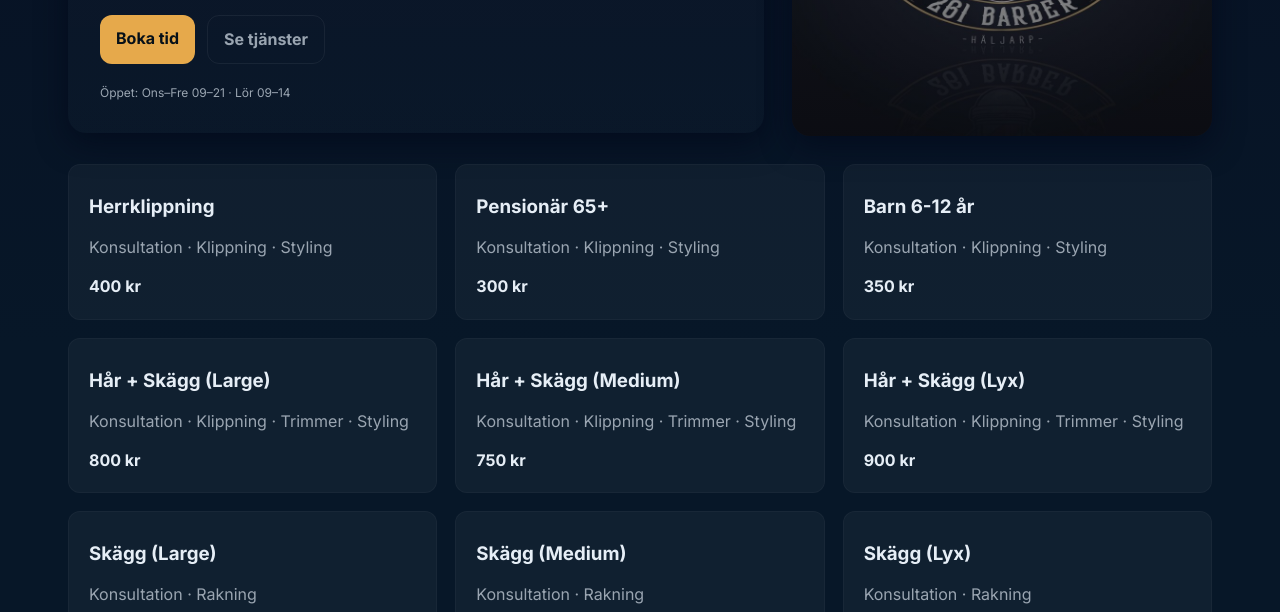
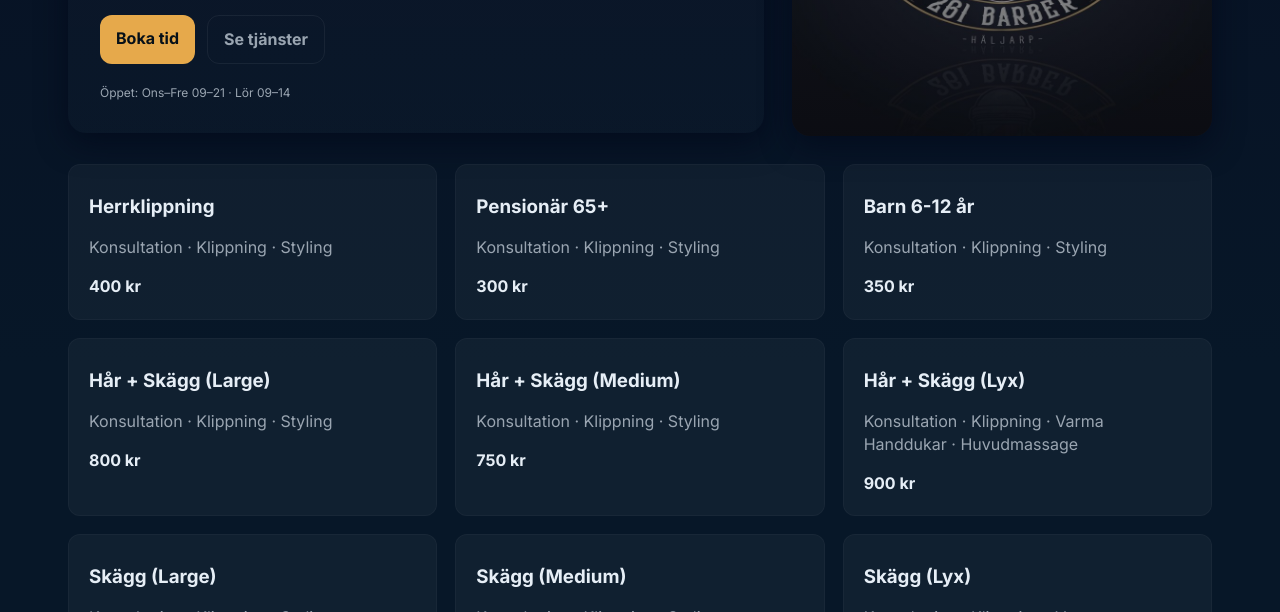
Before and after one commit to skossan/261barber.github.io, a plain HTML site: page index.html in a window 1280 px wide. Shown: the part 340-952 px from the top of the page. Drawn offline with Linux system fonts and the light colour scheme.

Commit message:
Update index.html

```diff
--- a/index.html
+++ b/index.html
@@ -387,7 +387,7 @@
                 <div class="service card">
                     <h3>Hår + Skägg (Large)</h3>
                     <p class="muted">
-                        Konsultation · Klippning · Trimmer · Styling
+                        Konsultation · Klippning · Styling
                     </p>
                     <div style="margin-top: 12px; font-weight: 700">
                         800 kr
@@ -396,7 +396,7 @@
                 <div class="service card">
                     <h3>Hår + Skägg (Medium)</h3>
                     <p class="muted">
-                        Konsultation · Klippning · Trimmer · Styling
+                        Konsultation · Klippning · Styling
                     </p>
                     <div style="margin-top: 12px; font-weight: 700">
                         750 kr
@@ -405,7 +405,7 @@
                 <div class="service card">
                     <h3>Hår + Skägg (Lyx)</h3>
                     <p class="muted">
-                        Konsultation · Klippning · Trimmer · Styling
+                        Konsultation · Klippning · Varma Handdukar · Huvudmassage
                     </p>
                     <div style="margin-top: 12px; font-weight: 700">
                         900 kr
@@ -413,21 +413,21 @@
                 </div>
                 <div class="service card">
                     <h3>Skägg (Large)</h3>
-                    <p class="muted">Konsultation · Rakning</p>
+                    <p class="muted">Konsultation · Klippning · Styling</p>
                     <div style="margin-top: 12px; font-weight: 700">
                         400 kr
                     </div>
                 </div>
                 <div class="service card">
                     <h3>Skägg (Medium)</h3>
-                    <p class="muted">Konsultation · Rakning</p>
+                    <p class="muted">Konsultation · Klippning · Styling</p>
                     <div style="margin-top: 12px; font-weight: 700">
                         350 kr
                     </div>
                 </div>
                 <div class="service card">
                     <h3>Skägg (Lyx)</h3>
-                    <p class="muted">Konsultation · Rakning</p>
+                    <p class="muted">Konsultation · Klippning · Varma Handdukar · Huvudmassage</p>
                     <div style="margin-top: 12px; font-weight: 700">
                         500 kr
                     </div>
```
